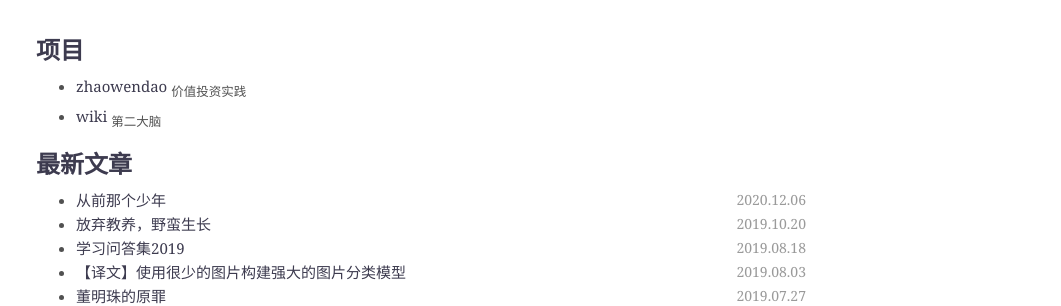
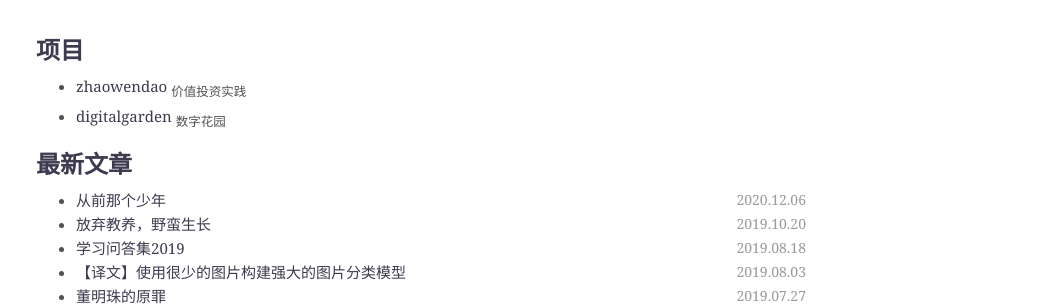
Before and after one commit to yifeitao/yifeitao.github.io, a Jekyll site: the page built from index.html, in a window 1280 px wide. Shown: the part 131-437 px from the top of the page, without its empty margins (219-1280 px from the left). Built offline with Jekyll 4.4.1, drawn with Linux system fonts in a browser that asks for light colours.

Commit message:
update projects

```diff
--- a/_layouts/home.html
+++ b/_layouts/home.html
@@ -6,7 +6,7 @@ title: Home
   <h1>项目</h1>
   <ul>
       <li><a href="https://yifeitao.com/zhaowendao/">zhaowendao</a> <sub>价值投资实践</sub></li>
-      <li><a href="https://yifeitao.com/wiki/">wiki</a> <sub>第二大脑</sub></li>
+      <li><a href="https://digitalgarden.yifeitao.com/">digitalgarden</a> <sub>数字花园</sub></li>
   </ul>
 </div>
 <div class="posts">
```
